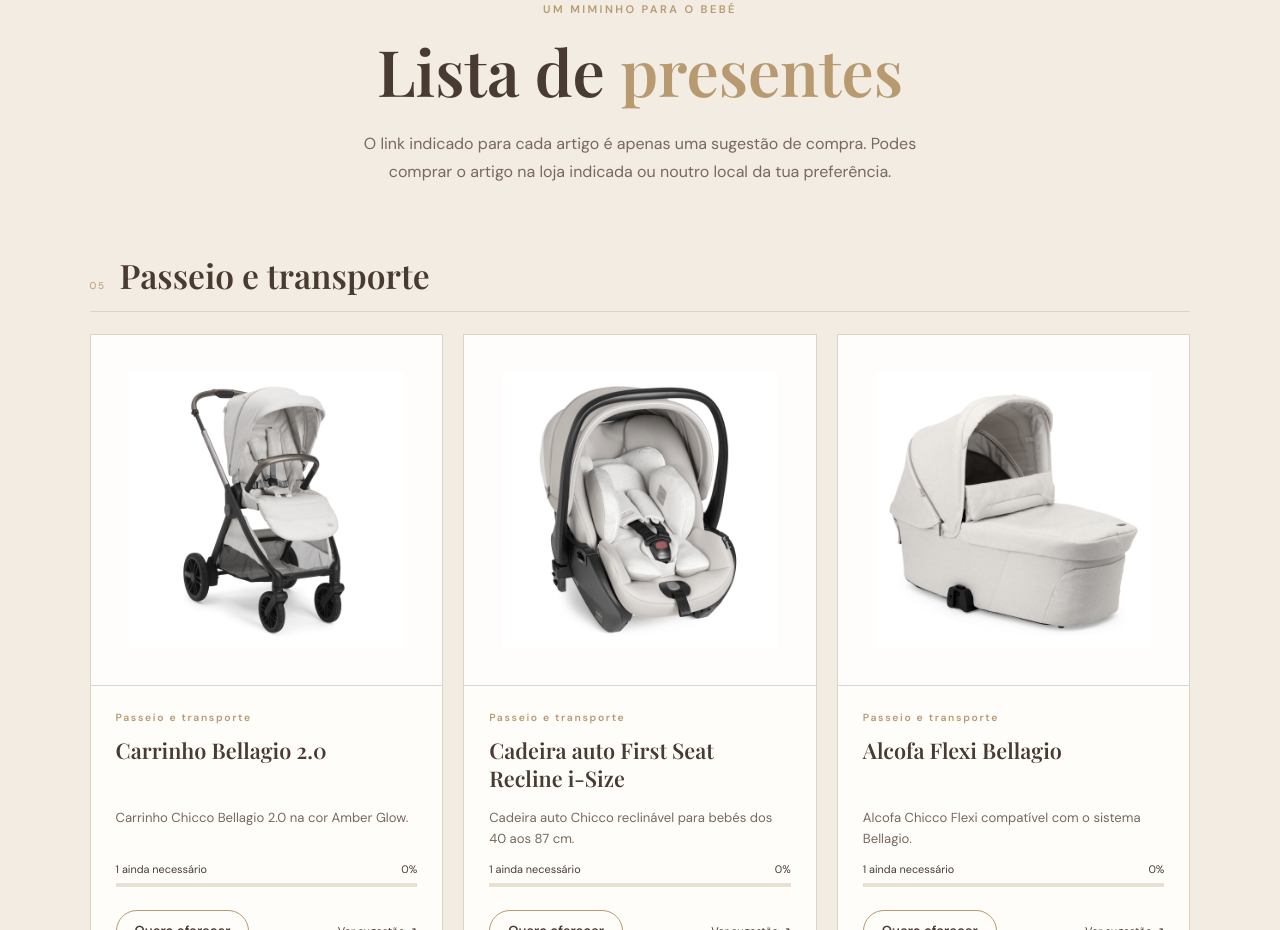
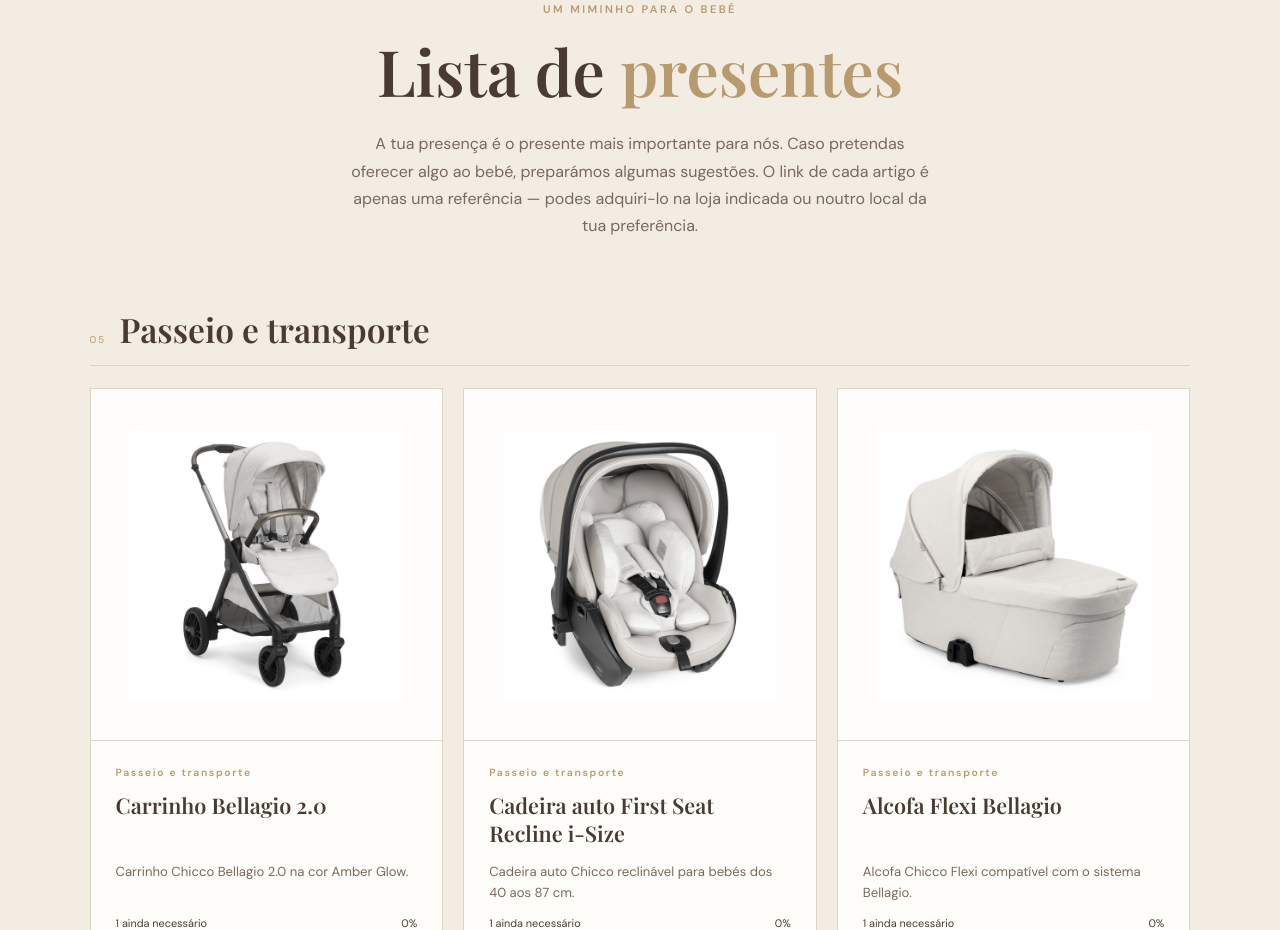
Before and after one commit to devrootshub/baby-shower-nephew, a React (Vite) app: page / in a window 1280 px wide. Shown: the part 3319-4249 px from the top of the page. Built offline with nearby package versions, Linux system fonts and the light colour scheme; no server answers; a web font is replaced by a local one.

Commit message:
Clarify gifts are optional

```diff
--- a/src/pages/HomePage.jsx
+++ b/src/pages/HomePage.jsx
@@ -19,6 +19,6 @@
     <section className="section event" id="evento"><div className="section-head"><p className="eyebrow">GUARDA ESTE DIA</p><h2>Todos os detalhes,<br/><em>num só lugar</em></h2></div><div className="details-grid"><article><span>01</span><small>DATA</small><h3>{dateLabel}</h3><p>Uma sexta-feira para celebrarmos juntos.</p></article><article><span>02</span><small>HORA</small><h3>{c.eventTime} — {c.eventEndTime}</h3><p>Chega com tempo para aproveitarmos toda a tarde.</p></article><article><span>03</span><small>LOCAL</small><h3>{c.venueName}</h3><p>{c.address}</p><a href={c.mapsUrl} target="_blank" rel="noreferrer">Abrir no Google Maps ↗</a></article></div><aside className="dress-code" aria-labelledby="dress-code-title"><div className="dress-code-copy"><small>DRESS CODE</small><h3 id="dress-code-title">Tons neutros &amp; terrosos</h3><p>Para tornar este dia ainda mais especial, inspira-te nesta paleta de tons suaves e quentes.</p></div><div className="dress-code-palette" aria-label="Paleta sugerida: castanho, taupe, dourado suave, areia e creme"><i className="dress-brown" title="Castanho"/><i className="dress-taupe" title="Taupe"/><i className="dress-gold" title="Dourado suave"/><i className="dress-sand" title="Areia"/><i className="dress-cream" title="Creme"/></div></aside><Countdown date={c.eventDate} time={c.eventTime}/></section>
     <section className="message-section"><div className="message-card"><span className="quote">“</span><p>{c.parentsMessage}</p><em>{c.parentsSignature}</em></div></section>
     <section className="section rsvp" id="confirmar"><div className="section-head"><p className="eyebrow">VENS CELEBRAR CONNOSCO?</p><h2>Confirma a tua<br/><em>presença</em></h2><p>Confirma até 1 de outubro. Demora menos de um minuto.</p></div><RSVPForm/></section>
-    <section className="section gifts" id="presentes"><div className="section-head centered"><p className="eyebrow">UM MIMINHO PARA O BEBÉ</p><h2>Lista de <em>presentes</em></h2><p>O link indicado para cada artigo é apenas uma sugestão de compra. Podes comprar o artigo na loja indicada ou noutro local da tua preferência.</p></div><GiftRegistry/></section>
+    <section className="section gifts" id="presentes"><div className="section-head centered"><p className="eyebrow">UM MIMINHO PARA O BEBÉ</p><h2>Lista de <em>presentes</em></h2><p>A tua presença é o presente mais importante para nós. Caso pretendas oferecer algo ao bebé, preparámos algumas sugestões. O link de cada artigo é apenas uma referência — podes adquiri-lo na loja indicada ou noutro local da tua preferência.</p></div><GiftRegistry/></section>
   </main><footer><div className="brand"><span>B</span> baby shower</div><div className="footer-copy"><p>Feito com muito carinho pela <strong><em>tia babada</em></strong><br className="footer-break"/> para um dia muito especial.</p><small>© {new Date().getFullYear()} DevRoots. Todos os direitos reservados.</small></div><button className="footer-top" onClick={()=>goTo('inicio')}>Voltar ao topo ↑</button></footer></>;
 }
```
